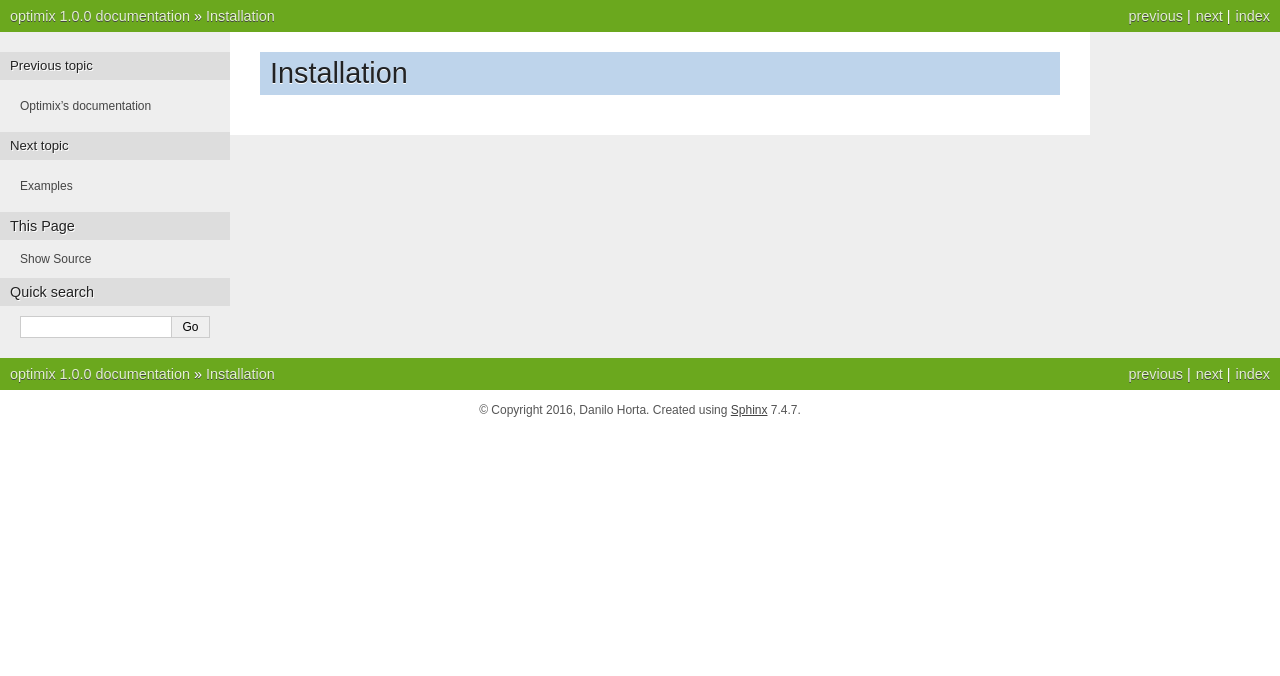
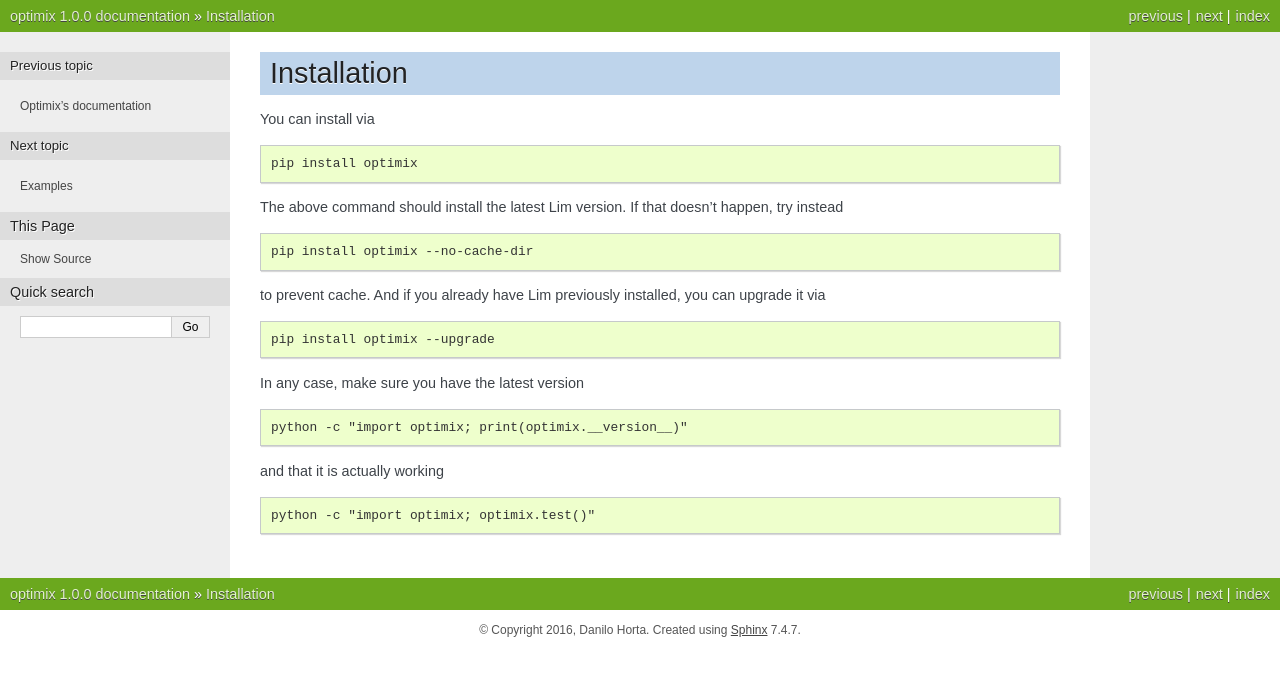
Before and after one commit to limix/optimix, a Sphinx documentation site: the page built from doc/installation.rst, in a window 1280 px wide. Shown: the top 676 px of the page. Built offline with Sphinx 7.4.7, drawn with Linux system fonts in a browser that asks for light colours.

Commit message:
so far so good

```diff
--- a/doc/installation.rst
+++ b/doc/installation.rst
@@ -1,2 +1,34 @@
 Installation
 ------------
+
+You can install via
+
+.. code-block:: console
+
+    pip install optimix
+
+The above command should install the latest Lim version. If that doesn't
+happen, try instead
+
+.. code-block:: console
+
+    pip install optimix --no-cache-dir
+
+to prevent cache. And if you already have Lim previously installed, you
+can upgrade it via
+
+.. code-block:: console
+
+    pip install optimix --upgrade
+
+In any case, make sure you have the latest version
+
+.. code-block:: console
+
+    python -c "import optimix; print(optimix.__version__)"
+
+and that it is actually working
+
+.. code-block:: console
+
+    python -c "import optimix; optimix.test()"
```
Also changed, not shown: doc/index.rst (+0 -7 lines).
